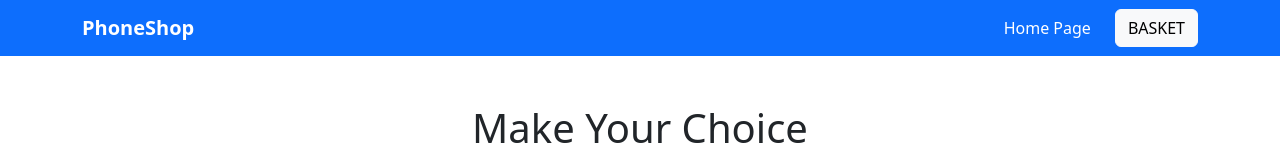
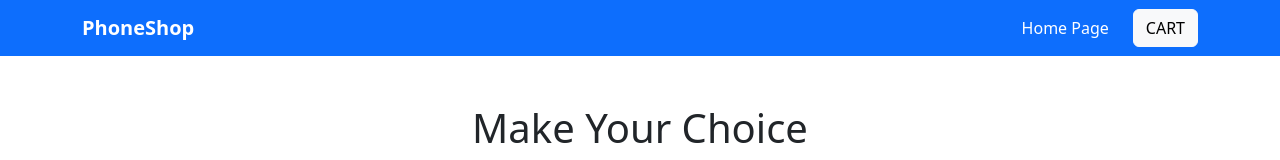
Before and after one commit to Zybrilo13/frontend_Eshop_with_phones, a Vue app: page / in a window 1280 px wide. Shown: the top 160 px of the page. Built offline with nearby package versions, Linux system fonts and the light colour scheme.

Commit message:
commit 10

```diff
--- a/src/components/AppHeader.vue
+++ b/src/components/AppHeader.vue
@@ -7,7 +7,7 @@
         <RouterLink class="nav-link me-3 text-white" to="/">Home Page</RouterLink>
 
         <RouterLink to="/cart" class="btn btn-light position-relative">
-          BASKET
+          CART
           <span v-if="cartCount > 0" class="position-absolute top-0 start-100 translate-middle badge rounded-pill bg-danger">
             {{ cartCount }}
           </span>
--- a/src/stores/phoneStore.js
+++ b/src/stores/phoneStore.js
@@ -8,7 +8,7 @@ export const usePhoneStore = defineStore('phoneStore', {
         slug: 'iphone-15',
         name: 'iPhone 15',
         price: 999,
-        description: 'The latest iPhone with a powerful A16 chip and USB-C connector.',
+        description: 'IPhone with a powerful A16 chip and USB-C connector.',
         image: '/frontend_Eshop_with_phones/img/iphone15.jpg',
       },
       {
```
